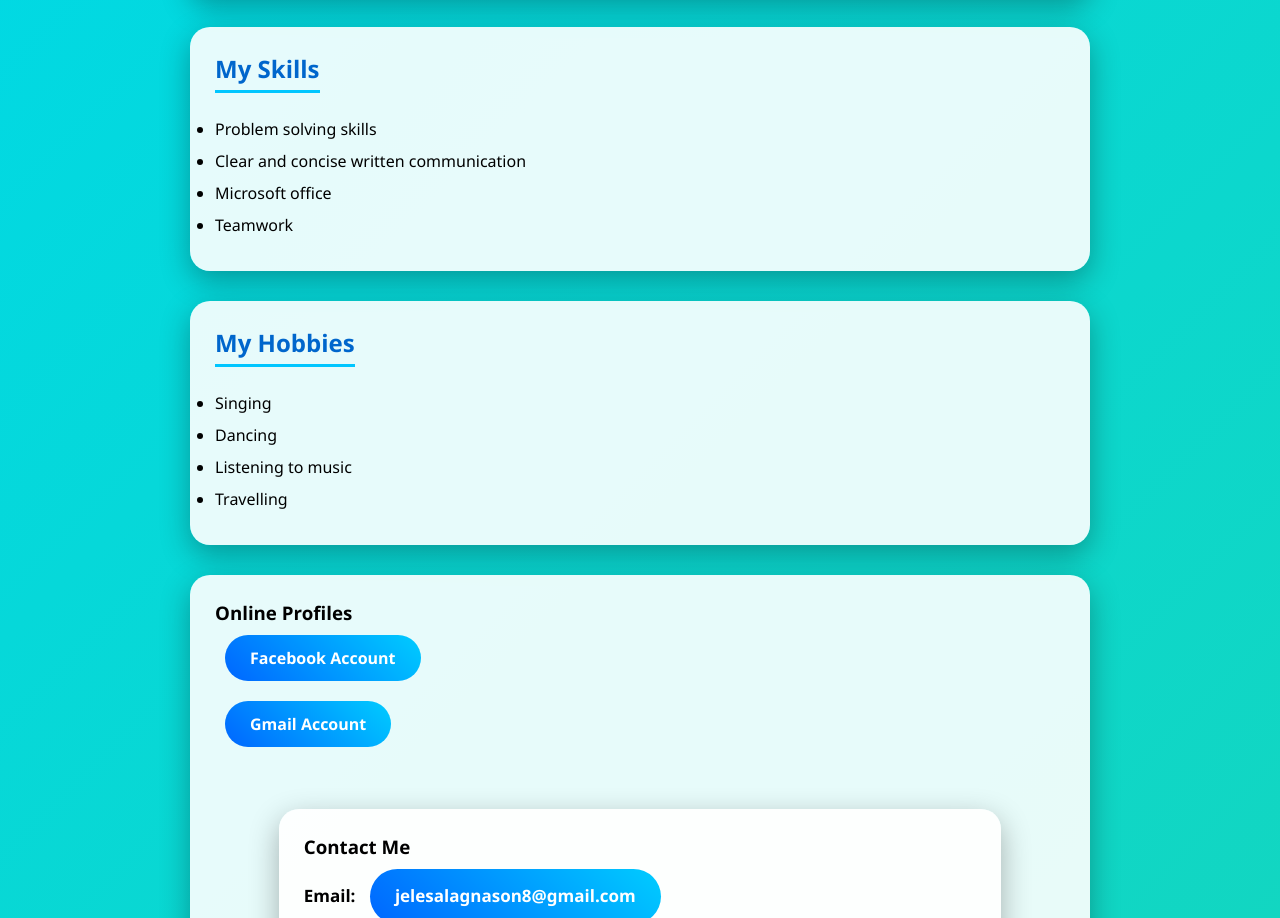
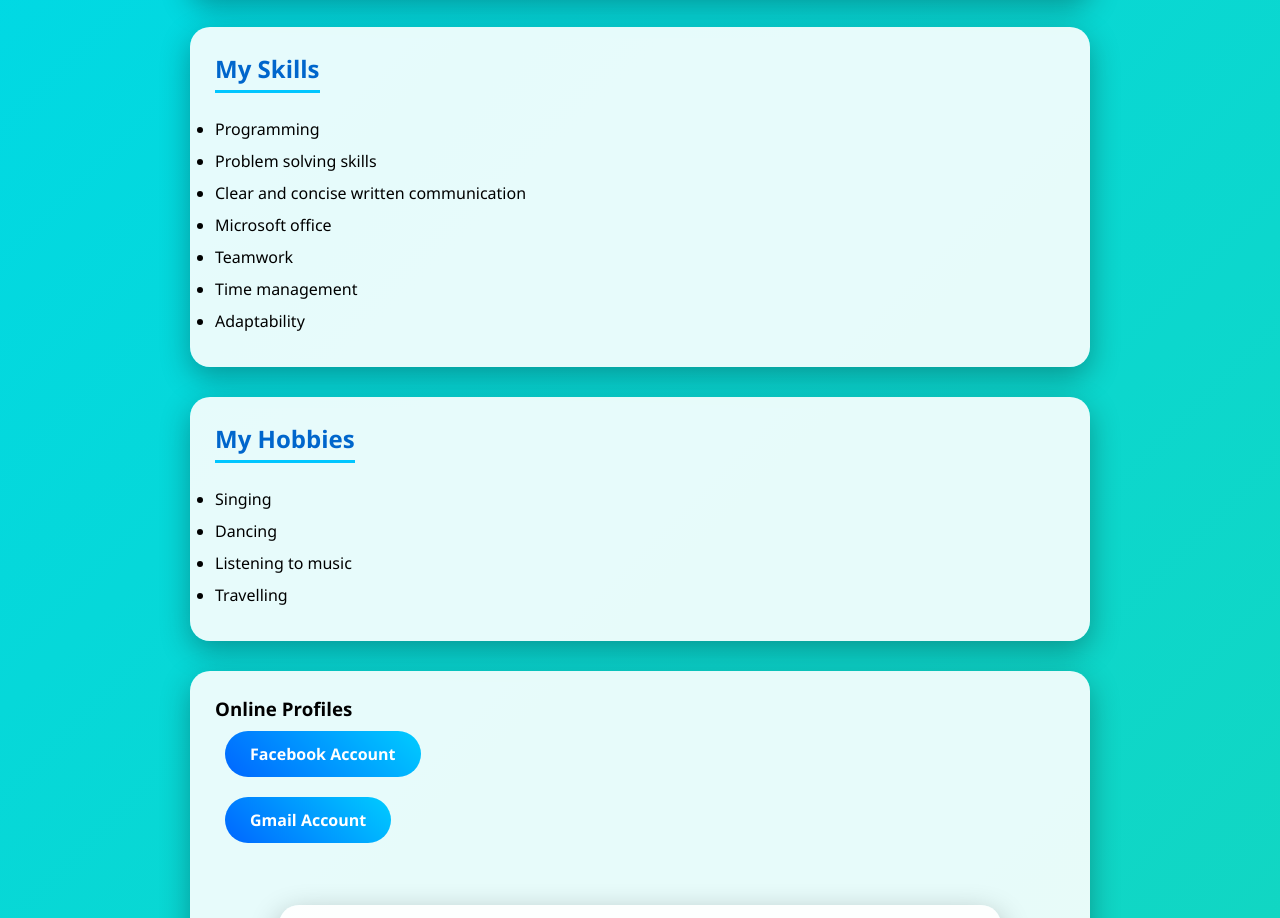
Before and after one commit to jelesa14/LAGNASON-Project-1, a plain HTML site: page index.html in a window 1280 px wide. Shown: the part 928-1846 px from the top of the page. Drawn offline with Linux system fonts and the light colour scheme.

Commit message:
adding my skills

```diff
--- a/index.html
+++ b/index.html
@@ -40,11 +40,13 @@
    <section id = "skills">
     <h2>My Skills</h2>
      <ul>
-
+     <li>Programming</li>
      <li>Problem solving skills</li>
      <li>Clear and concise written communication</li>
      <li>Microsoft office</li>
      <li>Teamwork</li>
+     <li>Time management</li>
+     <li>Adaptability</li>
      </ul>
    </section>
 
```
